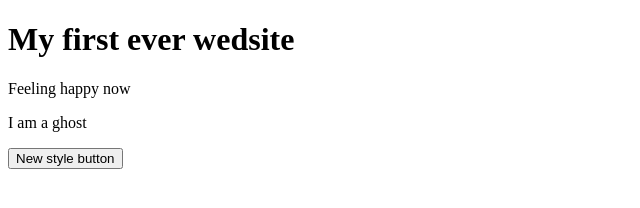
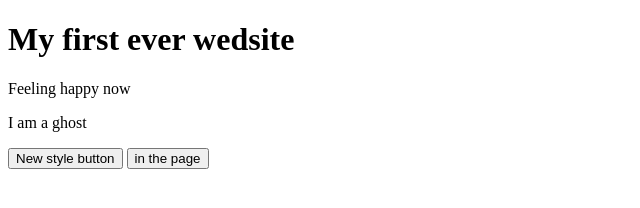
Before and after one commit to Rakib-20/my-frst-website, a plain HTML site: page index.html in a window 1280 px wide. Shown: the whole page, without its empty margins (0-640 px from the left). Drawn offline with Linux system fonts and the light colour scheme.

Commit message:
Update index.html

```diff
--- a/index.html
+++ b/index.html
@@ -10,5 +10,6 @@
     <p>Feeling happy now</p>
     <p>I am a ghost</p>
     <button>New style button</button>
+    <button>in the page</button>
 </body>
 </html>
```
